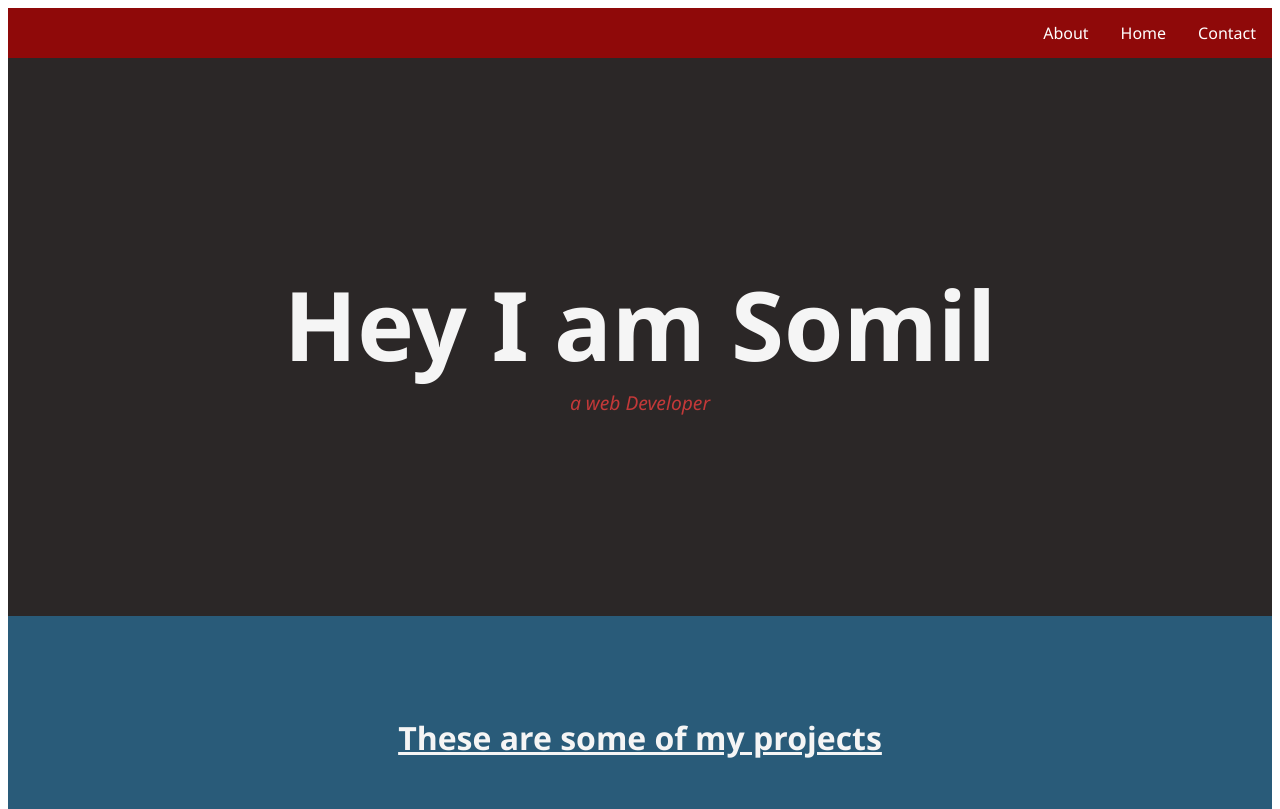
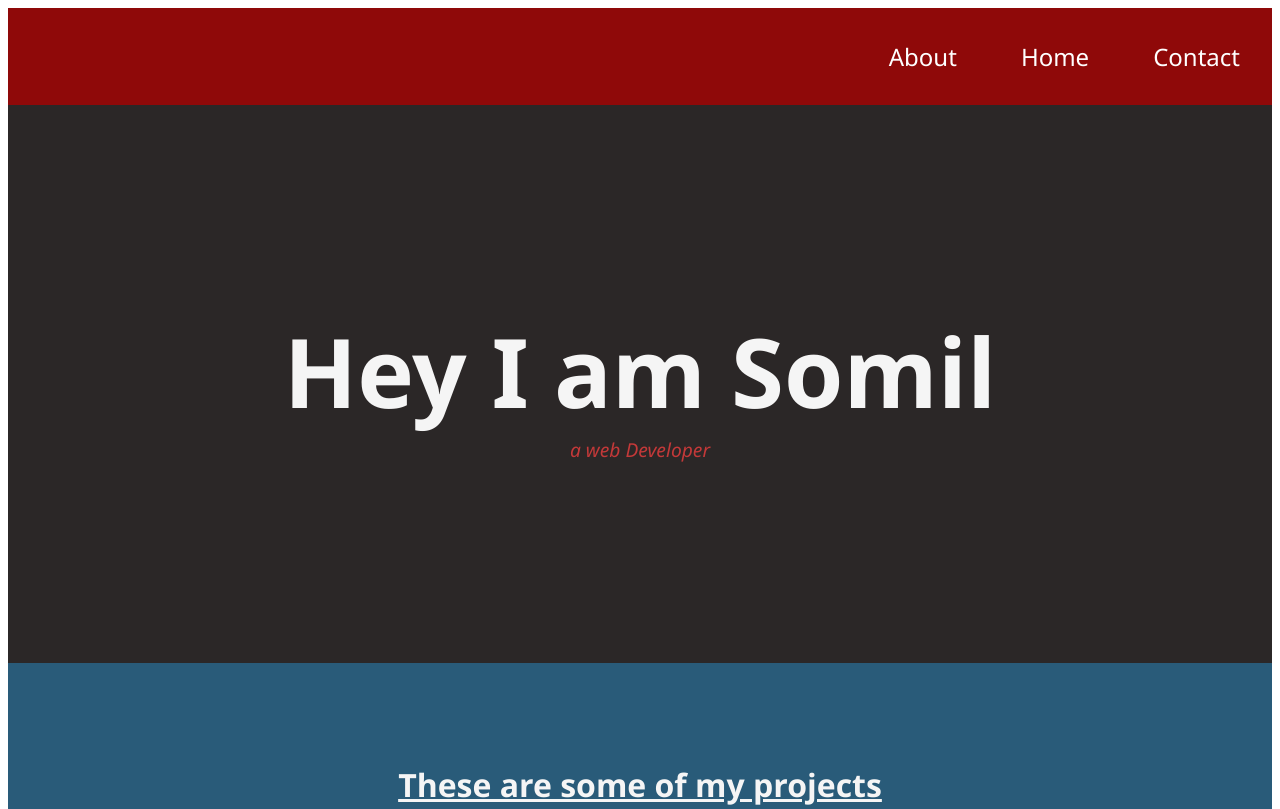
Before and after one commit to somagarw/techdoc, a plain HTML site: page portfolio.html in a window 1280 px wide. Shown: the top 809 px of the page. Drawn offline with Linux system fonts and the light colour scheme.

Commit message:
Update portfolio.html

```diff
--- a/portfolio.html
+++ b/portfolio.html
@@ -33,8 +33,8 @@
       display: block;
       color: white;
       text-align: center;
-      padding: 14px 16px;
-      margin: inherit;
+      font-size: 1.5rem;
+      padding: 2rem;
       text-decoration: none;
     }
 
@@ -142,15 +142,14 @@
 
 <body>
 
-  <header id="myHeader">
-    <nav>
+
+    <nav id="myHeader">
       <ul>
         <li><a href="#connect">Contact</a></li>
         <li><a href="#websites">Home</a></li>
         <li><a href="#welcome">About</a></li>
       </ul>
     </nav>
-  </header>
 
   <main>
     <section id="welcome">
```
